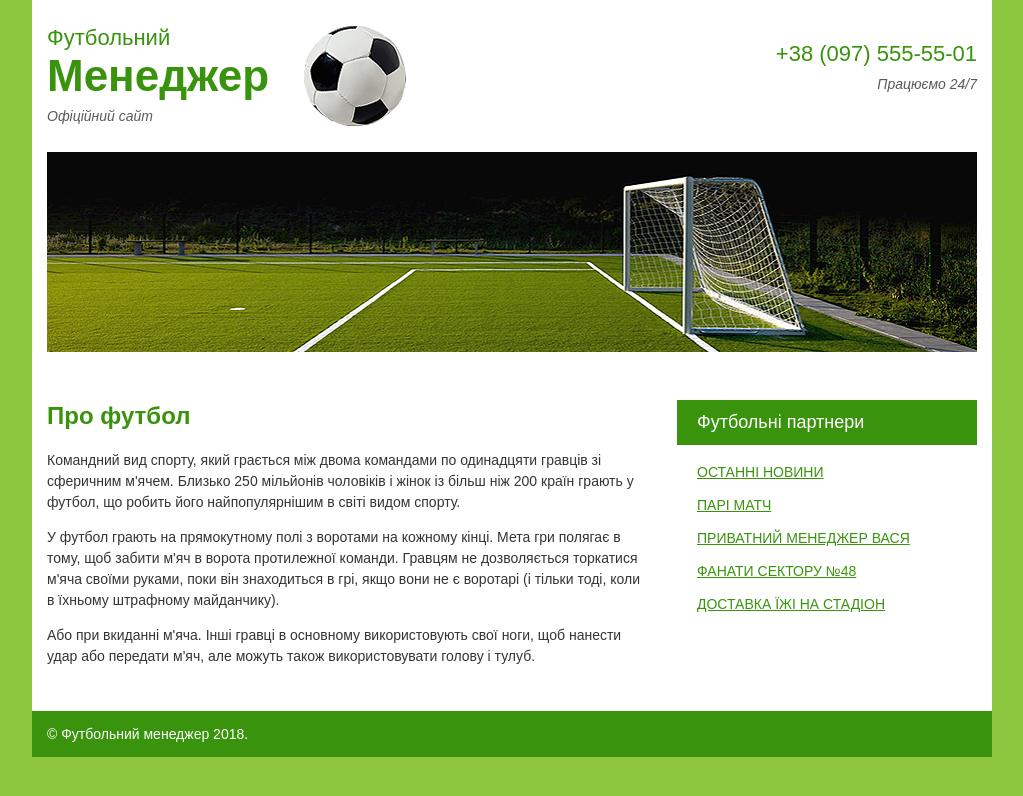
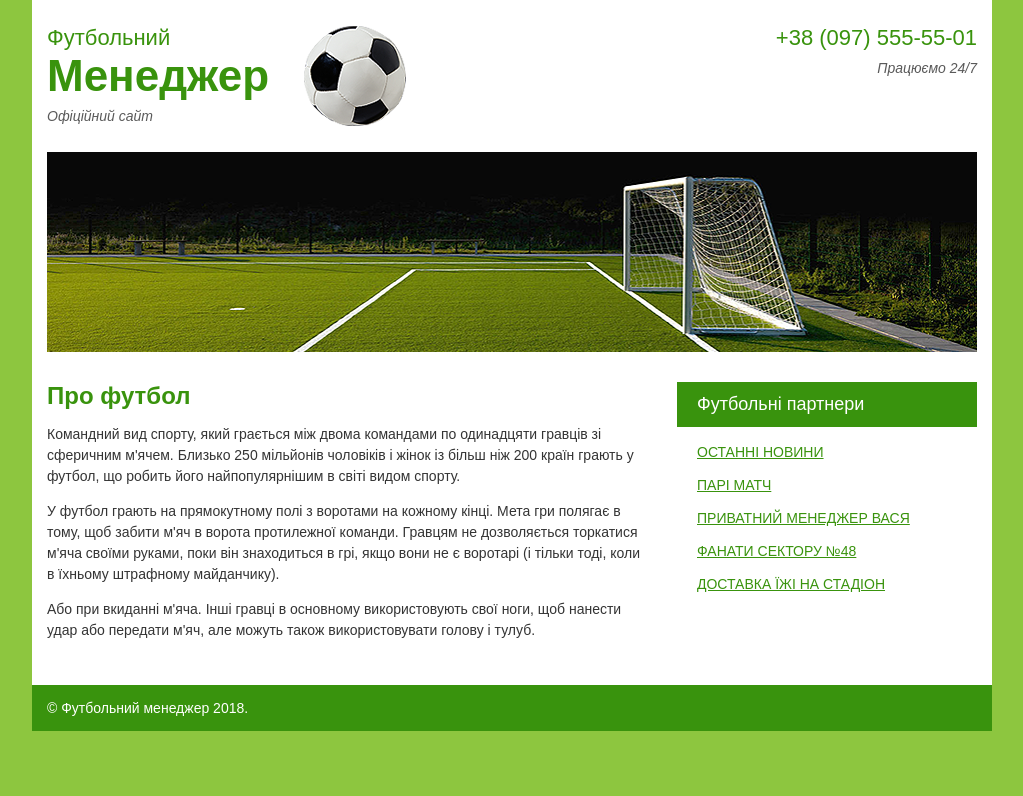
Before and after one commit to DYevheniia/footballmanager, a plain HTML site: page index.html in a window 1280 px wide. Shown: the whole page, without its empty margins (128-1151 px from the left). Drawn offline with Linux system fonts and the light colour scheme.

Commit message:
fixed the css error

```diff
--- a/css/style.css
+++ b/css/style.css
@@ -42,6 +42,10 @@ header {
     cursor: url(../cursor/ball.cur), auto;
 }
 
+.contacts p{
+    margin: 0;
+}
+
 .logo b {
     display: block;
     font-size: 44px;
@@ -79,6 +83,7 @@ main {
 
 /* Main text */
 main h1 {
+    margin: 0;
     color: #39930d;
     font-size: 24px;
 }
@@ -99,6 +104,7 @@ main p {
 }
 
 .menu p {
+    margin: 0;
     padding: 9px 20px;
     color: #fff;
     font-size: 18px;
```
